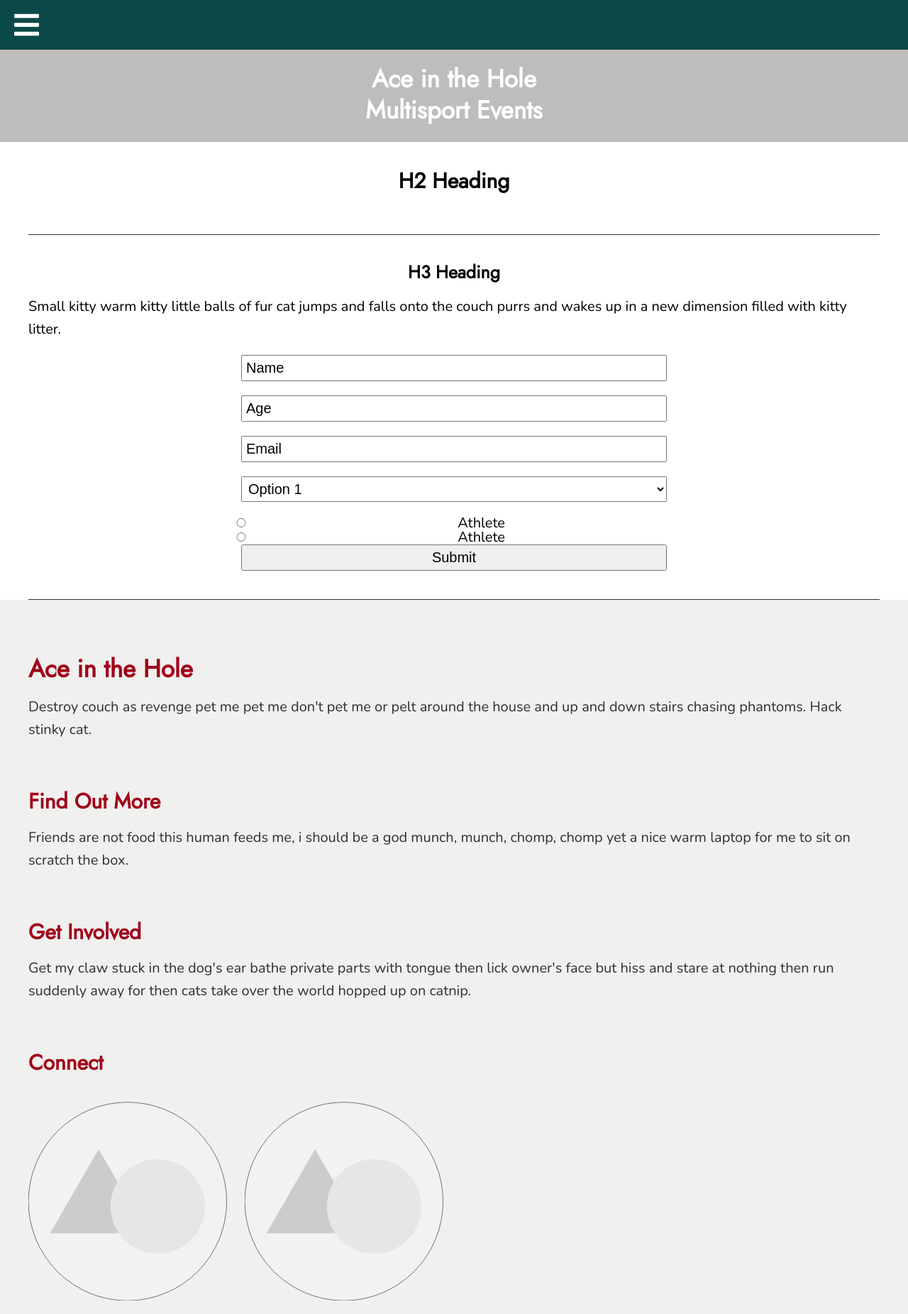
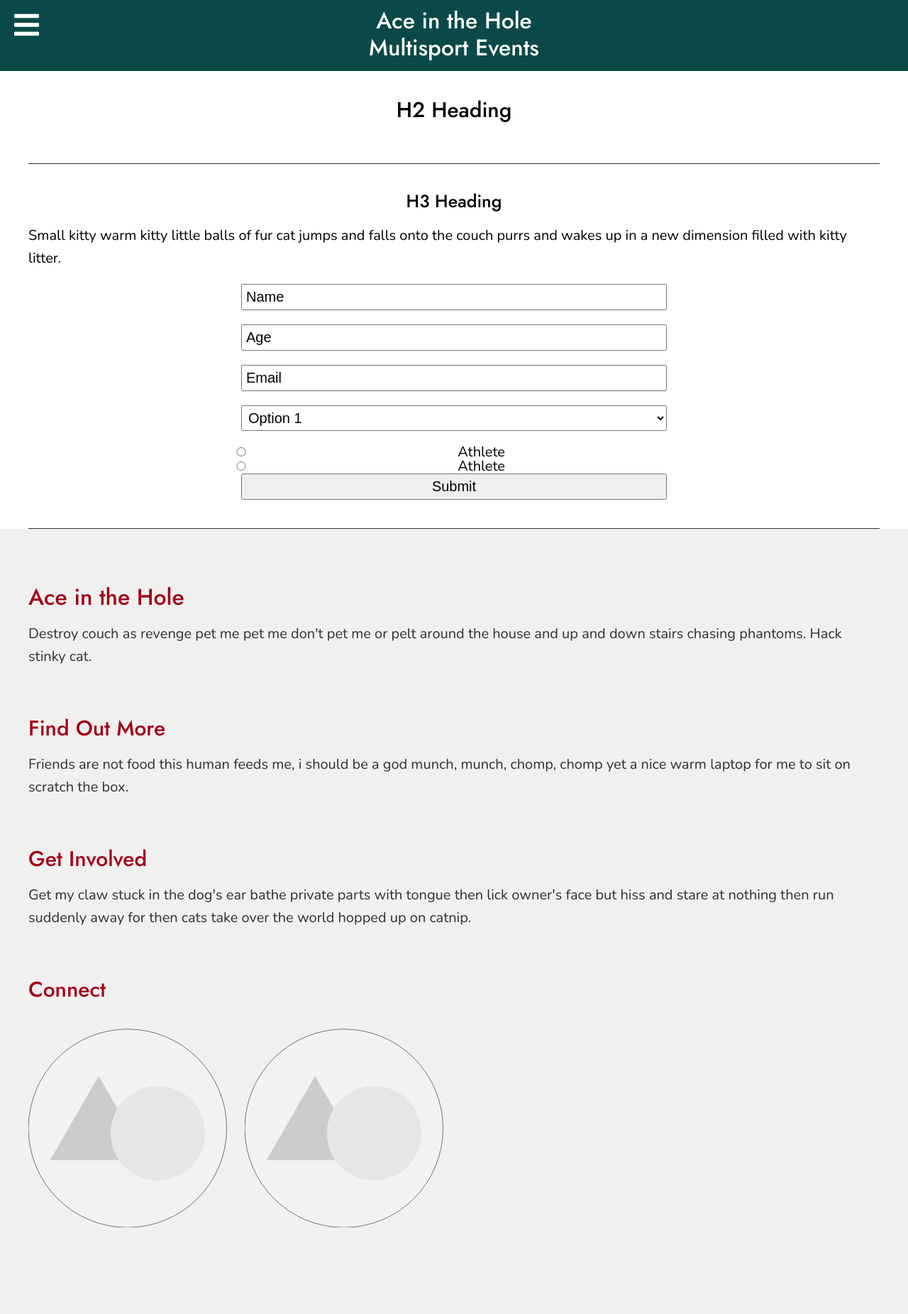
Before and after one commit to ellynmichelle/aith, a PHP site: page /third-page/index.php in a window 1280 px wide. Shown: the top 1851 px of the page at 71% size. Run offline with PHP 8.4, Linux system fonts and the light colour scheme; some libraries are stand-ins or nearby versions.

Commit message:
More styling on HEADER and NAV
Did some more styling on header and nav. This is more or less finished.

```diff
--- a/includes/header-alt.inc.html.php
+++ b/includes/header-alt.inc.html.php
@@ -17,7 +17,7 @@
     <meta charset="utf-8">
 
     <!-- Google Fonts -->
-    <link href="https://fonts.googleapis.com/css?family=Jost%7CNunito&display=swap" rel="stylesheet">
+    <link href="https://fonts.googleapis.com/css?family=Jost:500,700%7CNunito&display=swap" rel="stylesheet">
 
     <!-- Font Awesome -->
     <link rel="stylesheet" href="https://use.fontawesome.com/releases/v5.7.0/css/all.css" integrity="sha384-lZN37f5QGtY3VHgisS14W3ExzMWZxybE1SJSEsQp9S+oqd12jhcu+A56Ebc1zFSJ" crossorigin="anonymous">
--- a/includes/header.inc.html.php
+++ b/includes/header.inc.html.php
@@ -17,7 +17,7 @@
     <meta charset="utf-8">
 
     <!-- Google Fonts -->
-    <link href="https://fonts.googleapis.com/css?family=Jost%7CNunito&display=swap" rel="stylesheet">
+    <link href="https://fonts.googleapis.com/css?family=Jost:500,700%7CNunito&display=swap" rel="stylesheet">
 
     <!-- Font Awesome -->
     <link rel="stylesheet" href="https://use.fontawesome.com/releases/v5.7.0/css/all.css" integrity="sha384-lZN37f5QGtY3VHgisS14W3ExzMWZxybE1SJSEsQp9S+oqd12jhcu+A56Ebc1zFSJ" crossorigin="anonymous">
--- a/styles/mixins.less
+++ b/styles/mixins.less
@@ -13,5 +13,4 @@
     background-position: center;
     background-repeat: no-repeat;
     background-size: cover;
-    height: 250px;
 }
--- a/styles/palette.less
+++ b/styles/palette.less
@@ -7,6 +7,7 @@
 */
 
 @lightColor: #fff;
+@blackColor: #000;
 @darkColor: #342e2e;
 @greyColor: #bebdbb;
 
--- a/styles/style.css
+++ b/styles/style.css
@@ -22,6 +22,7 @@
 }
 /* UNIVERSALS, HEADER, ALT HEADER, NAV, FOOTER */
 body {
+  color: #000000;
   font-family: 'Nunito', sans-serif;
 }
 body main,
@@ -32,7 +33,7 @@
 body h2,
 body h3 {
   font-family: 'Jost', sans-serif;
-  font-weight: 700;
+  font-weight: 500;
   text-align: center;
 }
 body h1,
@@ -52,7 +53,7 @@
   margin: 0 auto;
 }
 body h1 {
-  font-size: 1.75rem;
+  font-size: 1.6rem;
 }
 body h2 {
   font-size: 1.5rem;
@@ -74,38 +75,44 @@
   width: 60%;
 }
 body header {
-  background-color: #bebdbb;
+  background-attachment: fixed;
+  background-position: center;
+  background-repeat: no-repeat;
+  background-size: cover;
+  background-image: url("../images/ace1.jpg");
+  background-color: #0b4948;
   height: 100vh;
   width: 100vw;
 }
 body header h1 {
   color: #ffffff;
-  line-height: 1.25;
-  padding-top: 10rem;
+  line-height: 1.2;
+  padding-top: .5rem;
+  position: sticky;
+  top: 0;
 }
 body header p {
-  background-color: rgba(255, 255, 255, 0.25);
+  background-color: rgba(255, 255, 255, 0.75);
   border-bottom: 2px solid #342e2e;
   border-top: 2px solid #342e2e;
   font-family: 'Jost', sans-serif;
   font-weight: 700;
   letter-spacing: .2rem;
-  margin-top: 15rem;
+  margin-top: 26rem;
   padding: 1.25rem 0;
   text-align: center;
   text-transform: uppercase;
 }
 body .altHeader {
-  height: 10rem;
-}
-body .altHeader h1 {
-  padding-top: 4.5rem;
+  background-image: url("");
+  height: 5rem;
+  position: sticky;
+  top: 0;
 }
 body .altHeader p {
   display: none;
 }
 body nav {
-  background-color: #0b4948;
   color: #ffffff;
   position: fixed;
   top: 0;
@@ -115,10 +122,20 @@
   font-size: 2rem;
   padding: .75rem 1rem;
 }
+body nav .fa-times {
+  width: 100%;
+  position: fixed;
+  z-index: 100;
+}
 body nav ul {
+  background-color: black;
   font-size: 1.25rem;
   line-height: 2;
   padding-left: 1.25rem;
+  padding-top: 3.5rem;
+  position: fixed;
+  top: 0;
+  width: 100%;
 }
 body nav ul li a {
   color: rgba(255, 255, 255, 0.65);
--- a/styles/style.less
+++ b/styles/style.less
@@ -15,13 +15,14 @@
 
 /* UNIVERSALS, HEADER, ALT HEADER, NAV, FOOTER */
 body {
+    color: @blackColor;
     font-family: 'Nunito', sans-serif;
     main, footer {
         padding: 0 2rem;
     }
     h1, h2, h3 {
         font-family: 'Jost', sans-serif;
-        font-weight: 700;
+        font-weight: 500;
         text-align: center;
     }
     h1, h2, h3, p, img {
@@ -35,7 +36,7 @@
         margin: 0 auto;
     }
     h1 {
-        font-size: 1.75rem;
+        font-size: 1.6rem;
     }
     h2 {
         font-size: 1.5rem;
@@ -57,38 +58,42 @@
         width: 60%;
     }
     header {
-        background-color: @greyColor;
+        .heroFixed();
+        background-image: url("../images/ace1.jpg");
+        background-color: @darkenColor3;
         height: 100vh;
         width: 100vw;
         h1 {
             color: @lightColor;
-            line-height: 1.25;
-            padding-top: 10rem;
+            line-height: 1.2;
+            padding-top: .5rem;
+            position: sticky;
+            top: 0;
         }
         p {
-            background-color: rgba(255, 255, 255, 0.25);
+            background-color: rgba(255, 255, 255, 0.75);
             border-bottom: 2px solid @darkColor;
             border-top: 2px solid @darkColor;
             font-family: 'Jost', sans-serif;
             font-weight: 700;
             letter-spacing: .2rem;
-            margin-top: 15rem;
+            margin-top: 26rem;
             padding: 1.25rem 0;
             text-align: center;
             text-transform: uppercase;
         }
     }
     .altHeader {
-        height: 10rem;
-        h1 {
-            padding-top: 4.5rem;
-        }
+        background-image: url("");
+        height: 5rem;
+        position: sticky;
+        top: 0;
         p {
             display: none;
         }
     }
     nav {
-        background-color: @darkenColor3;
+
         color: @lightColor;
         position: fixed;
         top: 0;
@@ -97,10 +102,20 @@
             font-size: 2rem;
             padding: .75rem 1rem;
         }
+        .fa-times {
+            width: 100%;
+            position: fixed;
+            z-index: 100;
+        }
         ul {
+            background-color: black;
             font-size: 1.25rem;
             line-height: 2;
             padding-left: 1.25rem;
+            padding-top: 3.5rem;
+            position: fixed;
+            top: 0;
+            width: 100%;
             li {
                 a {
                     color: rgba(255, 255, 255, 0.65);
```
Also changed, not shown: 1 other file.
